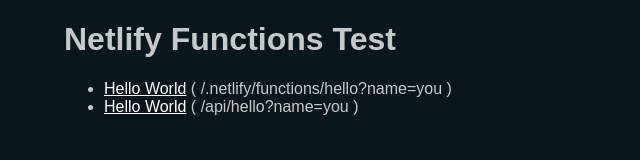
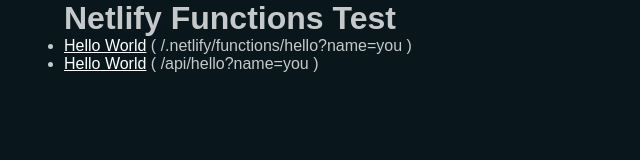
Before and after one commit to vishalicious213/serverless-test, a plain HTML site: page public/index.html in a window 1280 px wide. Shown: the whole page, without its empty margins (0-640 px from the left). Drawn offline with Linux system fonts and the light colour scheme.

Commit message:
cleaned up css

```diff
--- a/public/styles.css
+++ b/public/styles.css
@@ -1,17 +1,13 @@
-:root {
-    --primary-text-color: #c6c9ca;
-    --secondary-text-color: #ffffff;
-    --primary-page-color: #09171d;
-    --accent-color: #5cebdf;
-    --accent-color-alternate: #ff6b60;
+* {
+    margin: 0;
+    padding: 0;
+    box-sizing: border-box;
 }
 
 html,
 body {
-    margin: 0;
-    padding: 0;
-    background-color: var(--primary-page-color);
-    color: var(--primary-text-color);
+    background-color: #09171d;
+    color: #c6c9ca;
     font-family: Arial, Helvetica, sans-serif;
 }
 
@@ -22,5 +18,5 @@ main {
 }
 
 a {
-    color: var(--secondary-text-color)
+    color: #ffffff;
 }
```
